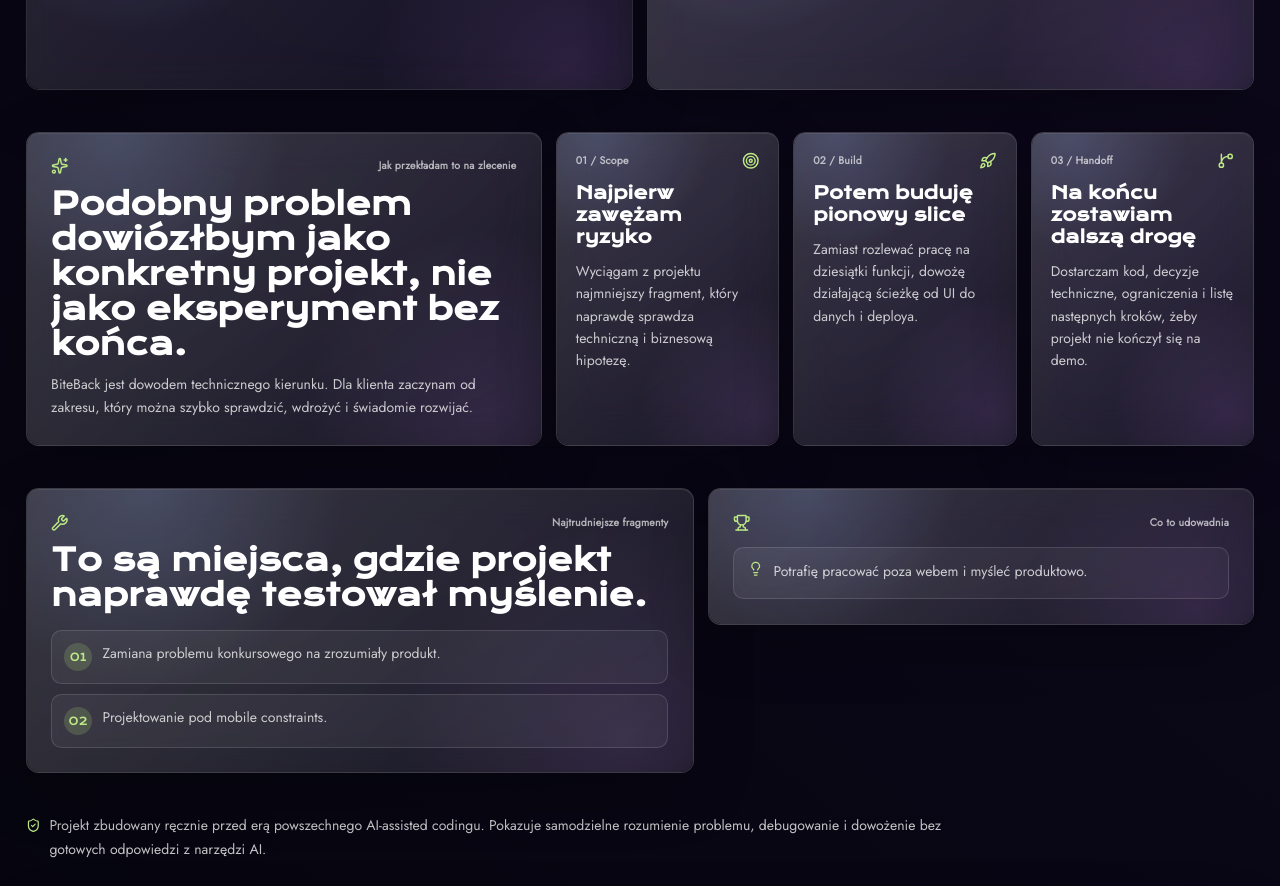
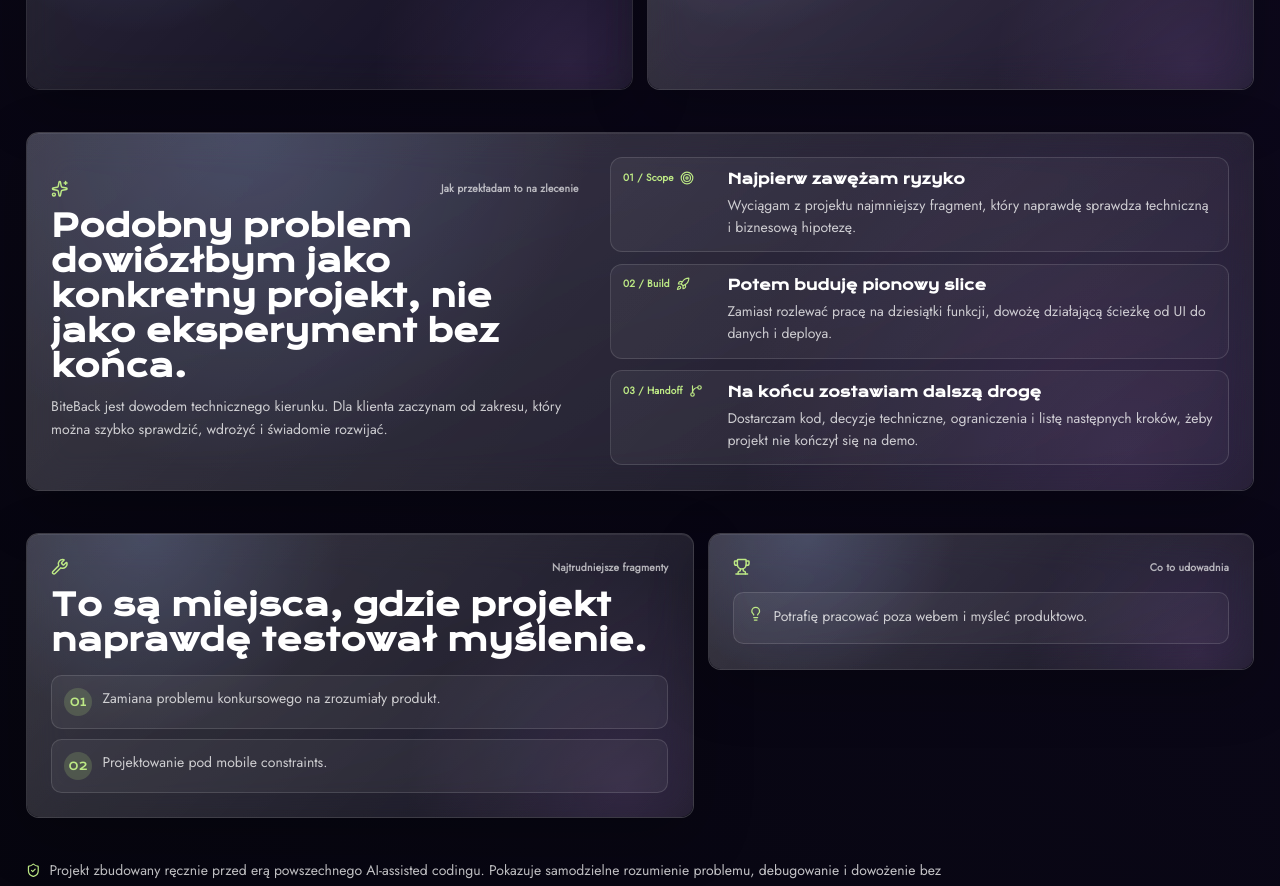
Before and after one commit to dawidbartczak/portfolio, a Next.js app: page /projects/biteback in a window 1280 px wide. Shown: the part 1860-2746 px from the top of the page. Built offline with nearby package versions, Linux system fonts and the light colour scheme.

Commit message:
Consolidate case study client bridge

```diff
--- a/src/components/ProjectPage/ProjectPage.module.scss
+++ b/src/components/ProjectPage/ProjectPage.module.scss
@@ -203,7 +203,7 @@
 .deliveryLens h2,
 .systemMapPanel h2,
 .valuePanel h2,
-.bridgeIntro h2,
+.bridgeCopy h2,
 .deepDive h2,
 .cta h2 {
     margin: 0;
@@ -552,7 +552,6 @@
     color: var(--accent-strong);
 }
 
-.bridgeCard h3,
 .storyCard h3 {
     margin: 1rem 0 0;
     color: var(--text-strong);
@@ -563,8 +562,7 @@
 
 .storyCard p,
 .systemMapPanel > .panelContent > p,
-.bridgeIntro p,
-.bridgeCard p,
+.bridgeCopy p,
 .deepDive p,
 .notePanel p,
 .cta p {
@@ -682,42 +680,73 @@
     color: var(--accent-strong);
 }
 
-.clientBridge {
+.bridgePanel .panelContent {
     display: grid;
-    grid-template-columns: minmax(300px, 0.85fr) minmax(0, 1.15fr);
-    gap: 1rem;
-    align-items: stretch;
-}
-
-.bridgeIntro .panelContent {
-    display: flex;
-    flex-direction: column;
-    justify-content: center;
-    height: 100%;
+    grid-template-columns: minmax(0, 0.92fr) minmax(320px, 1.08fr);
+    gap: clamp(1.1rem, 3vw, 2.2rem);
+    align-items: center;
     padding: clamp(1.1rem, 2.6vw, 1.75rem);
 }
 
-.bridgeIntro h2 {
+.bridgeCopy {
+    min-width: 0;
+}
+
+.bridgeCopy h2 {
     margin-top: 0.85rem;
     font-size: clamp(1.45rem, 2.4vw, 2.35rem);
     line-height: 1.14;
 }
 
-.bridgeGrid {
+.bridgeSteps {
     display: grid;
-    grid-template-columns: repeat(3, minmax(0, 1fr));
-    gap: 1rem;
+    gap: 0.8rem;
+    margin: 0;
+    padding: 0;
+    list-style: none;
 }
 
-.bridgeCard .panelContent {
-    display: flex;
-    flex-direction: column;
-    height: 100%;
-    min-height: 15rem;
-    padding: clamp(1rem, 2.2vw, 1.35rem);
+.bridgeSteps li {
+    display: grid;
+    grid-template-columns: auto minmax(0, 1fr);
+    gap: 0.85rem;
+    align-items: flex-start;
+    border: 1px solid var(--chip-border);
+    border-radius: 0.86rem;
+    background:
+        linear-gradient(145deg, color-mix(in srgb, var(--chip-bg) 80%, transparent), color-mix(in srgb, var(--button-secondary-bg) 42%, transparent));
+    padding: 0.9rem;
 }
 
-.bridgeCard p {
+.bridgeStepMeta {
+    display: inline-flex;
+    align-items: center;
+    gap: 0.42rem;
+    min-width: 6.6rem;
+    color: var(--accent-strong);
+    font-size: 0.72rem;
+    font-weight: 900;
+    letter-spacing: 0.02em;
+    line-height: 1.2;
+}
+
+.bridgeStepIcon {
+    width: 1rem;
+    min-width: 1rem;
+    height: 1rem;
+}
+
+.bridgeSteps h3 {
+    margin: 0;
+    color: var(--text-strong);
+    font-family: var(--font-krona-one), sans-serif;
+    font-size: clamp(0.95rem, 1.1vw, 1.12rem);
+    line-height: 1.25;
+}
+
+.bridgeSteps p {
+    margin: 0.45rem 0 0;
+    color: var(--text-muted);
     line-height: 1.58;
 }
 
@@ -901,7 +930,7 @@
     .lensHeader,
     .cta .panelContent,
     .deliveryProof,
-    .clientBridge,
+    .bridgePanel .panelContent,
     .deepDive {
         grid-template-columns: 1fr;
     }
@@ -920,10 +949,6 @@
 
     .proofStrip {
         grid-template-columns: repeat(2, minmax(0, 1fr));
-    }
-
-    .bridgeGrid {
-        grid-template-columns: repeat(3, minmax(0, 1fr));
     }
 }
 
@@ -985,7 +1010,7 @@
     .stackPanel,
     .storyGrid,
     .lensRail,
-    .bridgeGrid,
+    .bridgePanel .panelContent,
     .proofStrip,
     .cta .panelContent {
         grid-template-columns: 1fr;
@@ -1004,10 +1029,6 @@
 
     .lensStep p {
         grid-column: 2;
-    }
-
-    .bridgeCard .panelContent {
-        min-height: auto;
     }
 
     .storyCard .panelContent {
--- a/src/components/ProjectPage/index.tsx
+++ b/src/components/ProjectPage/index.tsx
@@ -461,8 +461,9 @@ export default function ProjectPage({project}: ProjectPageProps) {
             )}
 
             <section className={styles.clientBridge}>
-                <div className={cx(styles.glassPanel, styles.bridgeIntro, styles.interactiveCard)} data-reveal>
+                <article className={cx(styles.glassPanel, styles.bridgePanel, styles.interactiveCard)} data-reveal>
                     <div className={styles.panelContent}>
+                        <div className={styles.bridgeCopy}>
                             <div className={styles.sectionKicker}>
                                 <Sparkles className={styles.kickerIcon}/>
                                 <span>{locale === "pl" ? "Jak przekładam to na zlecenie" : "How this translates to client work"}</span>
@@ -474,26 +475,27 @@ export default function ProjectPage({project}: ProjectPageProps) {
                                 ? `${project.title} jest dowodem technicznego kierunku. Dla klienta zaczynam od zakresu, który można szybko sprawdzić, wdrożyć i świadomie rozwijać.`
                                 : `${project.title} is proof of technical direction. For a client, I start with a scope that can be validated, deployed and developed deliberately.`}</p>
                         </div>
-                </div>
 
-                <div className={styles.bridgeGrid}>
+                        <ol className={styles.bridgeSteps}>
                             {clientBridgeSteps.map((item) => {
                                 const Icon = item.icon;
 
                                 return (
-                            <article className={cx(styles.glassPanel, styles.bridgeCard, styles.interactiveCard)} data-reveal key={item.id}>
-                                <div className={styles.panelContent}>
-                                    <div className={styles.cardTopline}>
+                                    <li key={item.id}>
+                                        <div className={styles.bridgeStepMeta}>
                                             <span>{t(item.eyebrow)}</span>
-                                        <Icon className={styles.cardIcon}/>
+                                            <Icon className={styles.bridgeStepIcon}/>
                                         </div>
+                                        <div>
                                             <h3>{t(item.title)}</h3>
                                             <p>{t(item.text)}</p>
                                         </div>
-                            </article>
+                                    </li>
                                 );
                             })}
+                        </ol>
                     </div>
+                </article>
             </section>
 
             <section className={styles.deepDive}>
```
Lines whose indentation alone changed are shown as unchanged.
